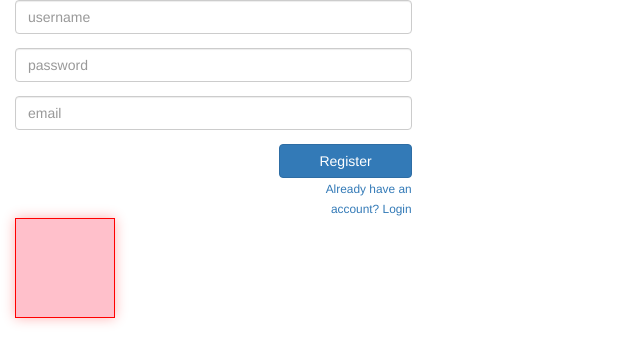
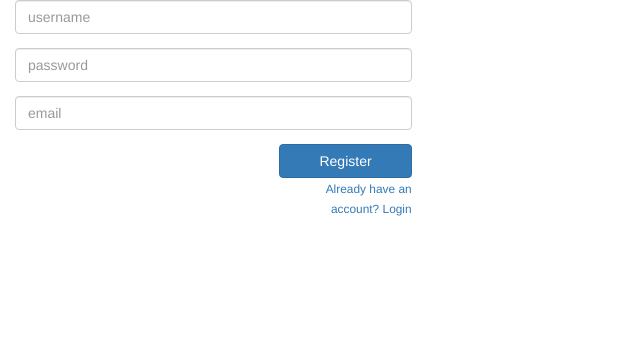
Before and after one commit to markediez/markediez.github.io, a PHP site: page /db/projects/time-keeper/register.php in a window 1280 px wide. Shown: the part 70-433 px from the top of the page, without its empty margins (0-640 px from the left). Run offline with PHP 8.4, Linux system fonts and the light colour scheme.

Commit message:
Remove degbuggins

```diff
--- a/projects/time-keeper/register.php
+++ b/projects/time-keeper/register.php
@@ -33,8 +33,6 @@
           <input type="submit" class="hide">
         </form>
       </div>
-      <div class="form-invalid" style="width:100px; height:100px; background-color: pink; border:1px solid red;">
-      </div>
     </div>
   </body>
 </html>
```
Also changed, not shown: projects/time-keeper/db/development/development.sqlite3.
